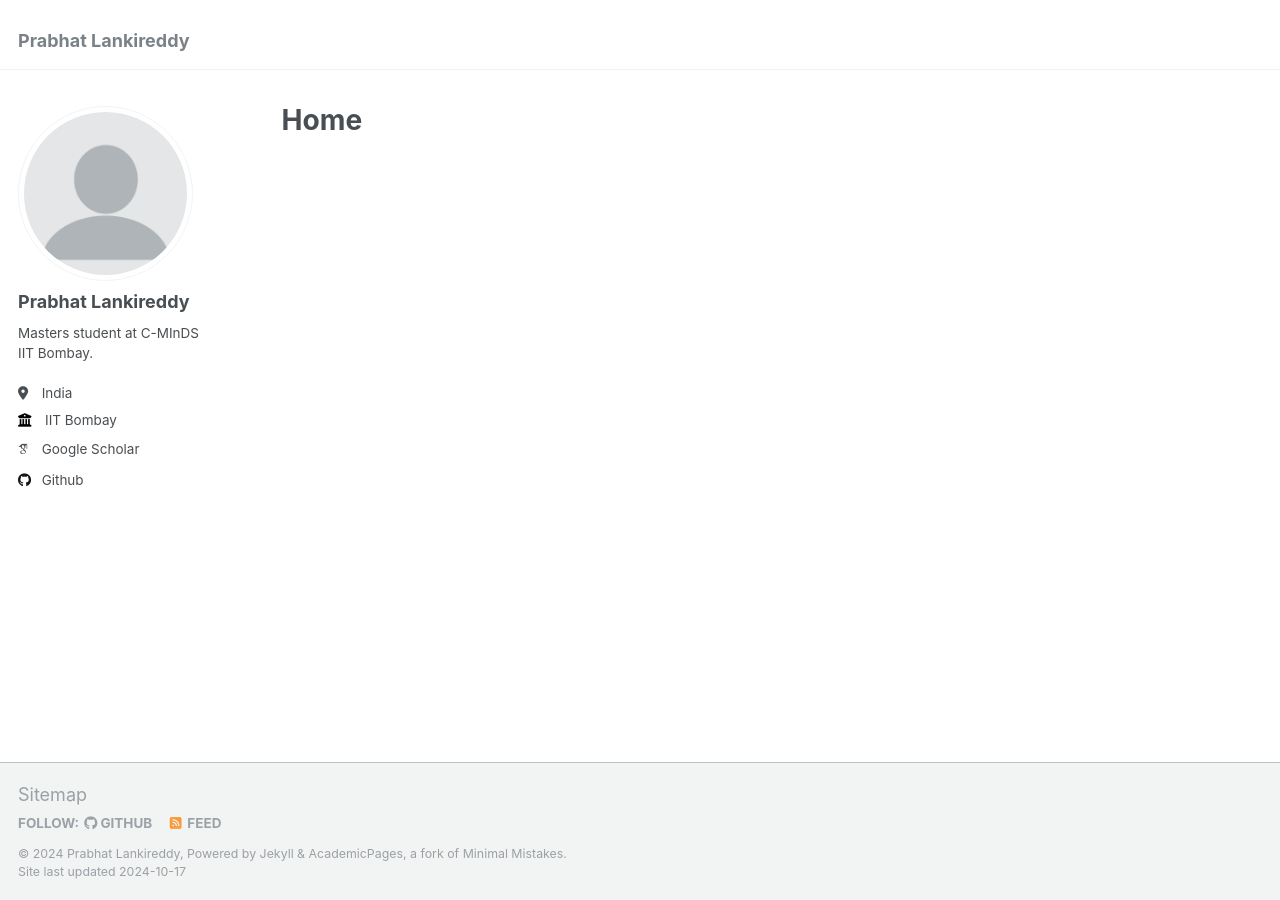
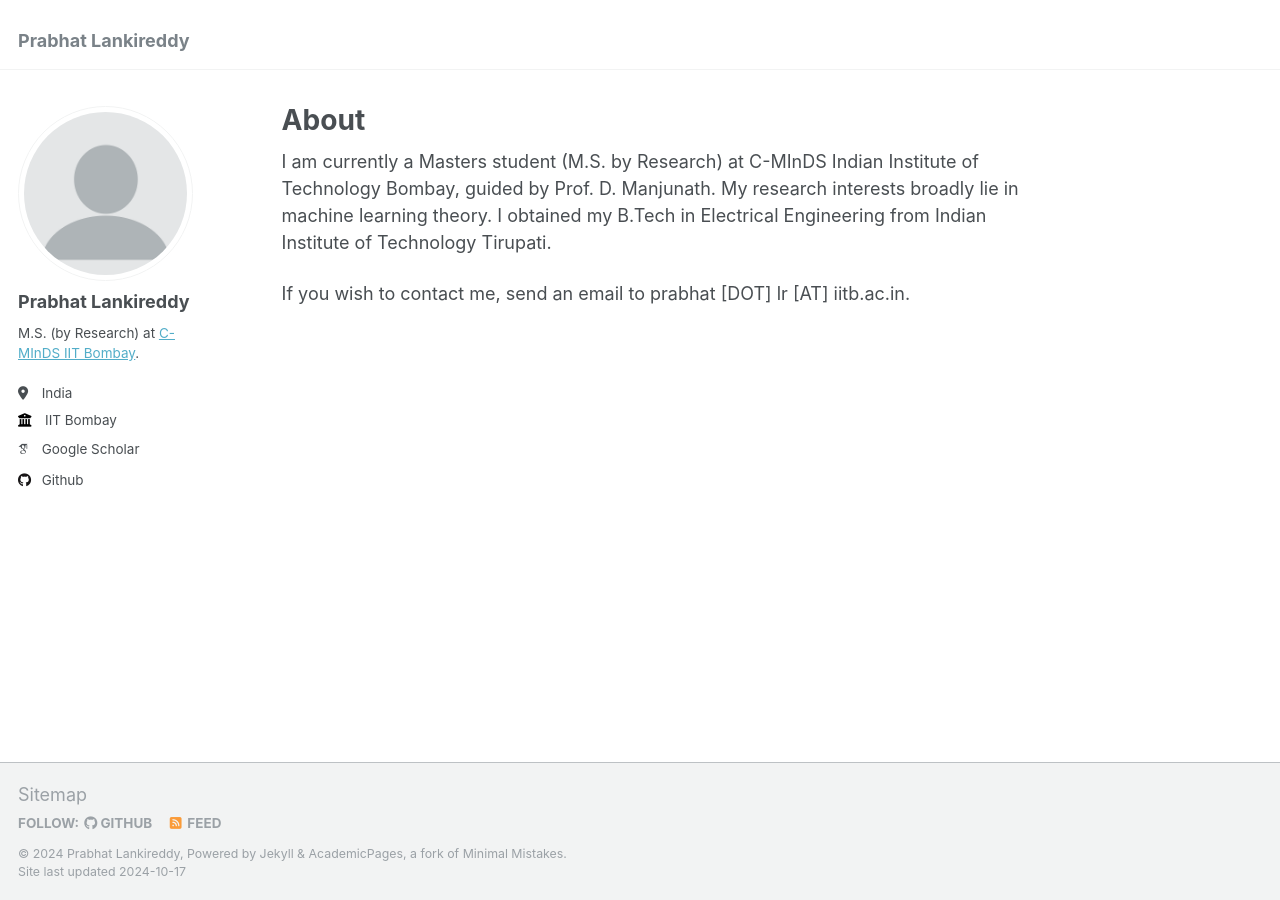
Before and after one commit to pace577/pace577.github.io, a Jekyll site: the page built from _pages/about.md, in a window 1280 px wide. Built offline with Jekyll 4.4.1, drawn with Linux system fonts in a browser that asks for light colours; some web fonts are replaced.

Commit message:
Updated About and sidebar.

```diff
--- a/_config.yml
+++ b/_config.yml
@@ -24,7 +24,7 @@ author:
   avatar           : "profile.png"
   name             : "Prabhat Lankireddy"
   pronouns         : # example: "she/her"
-  bio              : "Masters student at C-MInDS IIT Bombay."
+  bio              : "M.S. (by Research) at <a href='https://www.minds.iitb.ac.in/'>C-MInDS IIT Bombay</a>."
   location         : "India"
   employer         : "IIT Bombay"
   uri              : # URL
--- a/_pages/about.md
+++ b/_pages/about.md
@@ -1,8 +1,14 @@
 ---
 permalink: /
-title: "Home"
+title: "About"
 author_profile: true
 redirect_from:
   - /about/
   - /about.html
 ---
+
+I am currently a Masters student (M.S. by Research) at C-MInDS Indian Institute of Technology Bombay, guided by Prof. D. Manjunath.
+My research interests broadly lie in machine learning theory.
+I obtained my B.Tech in Electrical Engineering from Indian Institute of Technology Tirupati.
+
+If you wish to contact me, send an email to prabhat [DOT] lr [AT] iitb.ac.in.
```
